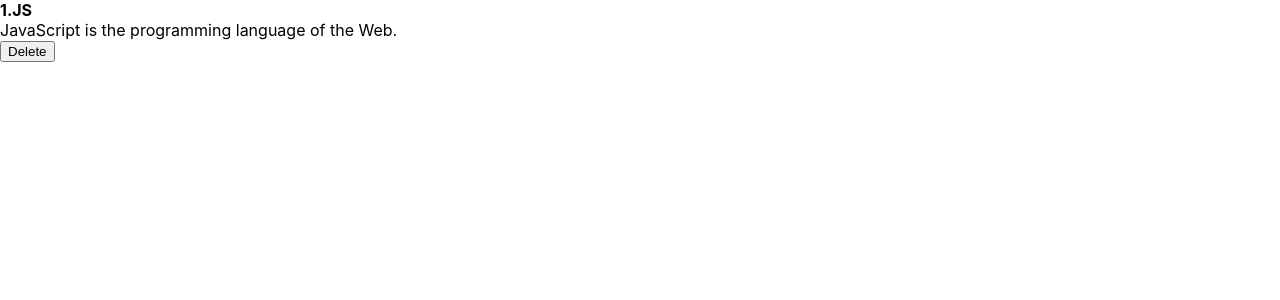
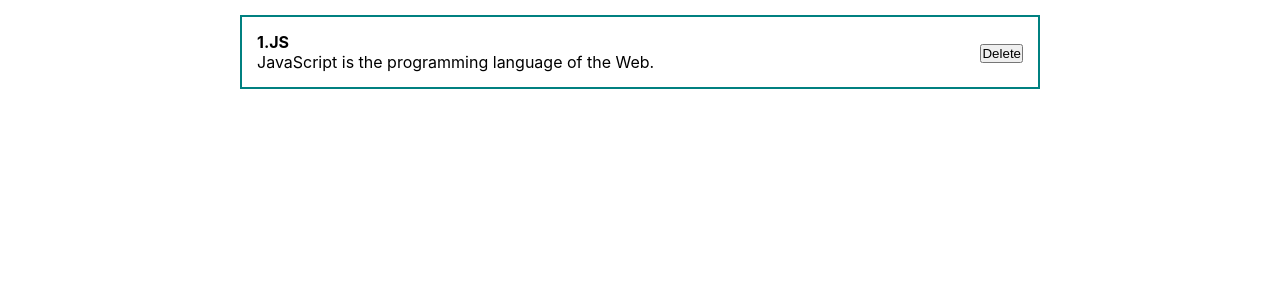
Before and after one commit to AKV85/react2, a React (Create React App) app: page / in a window 1280 px wide. Shown: the top 300 px of the page. Built offline with nearby package versions, Linux system fonts and the light colour scheme.

Commit message:
myStyle.css

```diff
--- a/src/App.js
+++ b/src/App.js
@@ -1,6 +1,8 @@
 import React, { useState } from 'react';
 import Counter from "./components/Counter";
 import ClassCounter from './components/ClassCounter';
+import "./styles/myStyle.css";
+
 
 function App() {
   // const [value, setValue] = useState("some text in input");
--- /dev/null
+++ b/src/styles/myStyle.css
@@ -0,0 +1,23 @@
+* {
+    margin: 0;
+    padding: 0;
+    box-sizing: border-box;
+}
+
+#root {
+    display: flex;
+    justify-content: center;
+}
+
+.App {
+    width: 800px;
+}
+
+.post {
+    display: flex;
+    padding: 15px;
+    border: 2px solid teal;
+    margin-top: 15px;
+    justify-content: space-between;
+    align-items: center;
+}
```
